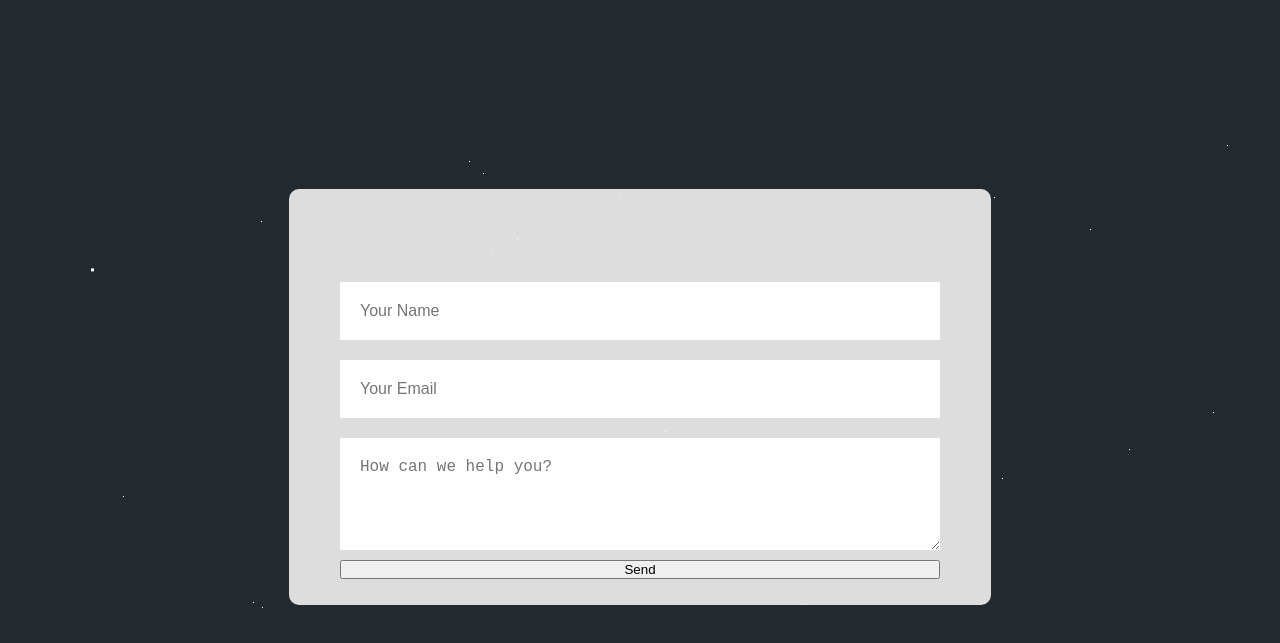
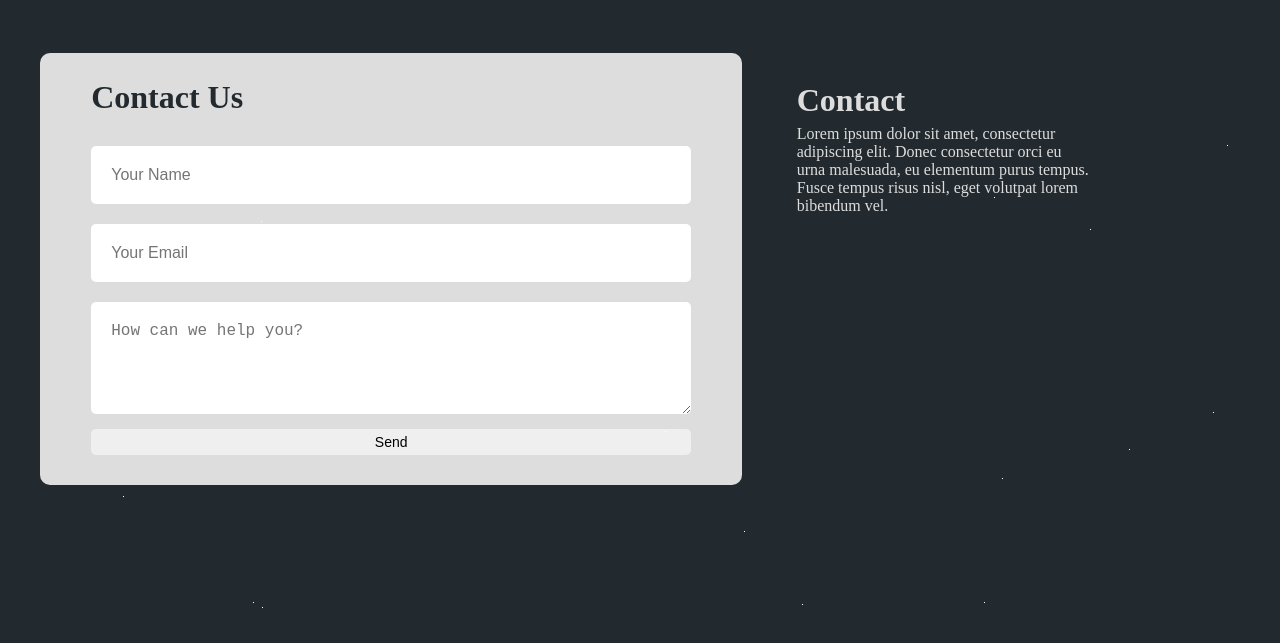
Before and after one commit to Kliiyu/1IM-IKT, a plain HTML site: page Code/HTML/005_Portfolio/contact.html in a window 1280 px wide. Shown: the part 77-720 px from the top of the page. Drawn offline with nearby package versions, Linux system fonts and the light colour scheme.

Commit message:
portfolio update

```diff
--- a/Code/HTML/005_Portfolio/contact.html
+++ b/Code/HTML/005_Portfolio/contact.html
@@ -3,7 +3,10 @@
 <head>
     <meta charset="UTF-8">
     <meta name="viewport" content="width=q, initial-scale=1.0">
+
     <title>Contact</title>
+    <link rel="shortcut icon" type="image/x-icon" href="images/favicon/favicon.ico"/>
+
     <link rel="stylesheet" type="text/css" href="css/style.css"/>
     <link rel="stylesheet" type="text/css" href="css/stars.css"/>
 </head>
@@ -18,7 +21,7 @@
         <div class="nav">
             <div id="n_logo-wrapper">
                 <a class="logo" href="./index.html">
-                    <img src="images/templogo.png" style="width: auto; height: 30px;">
+                    <img src="images/logo/templogo.png" style="width: auto; height: 30px;">
                 </a>
             </div>
             <div id="n_nav-wrapper">
@@ -37,6 +40,10 @@
                 <textarea id="message" rows="4" placeholder="How can we help you?"></textarea>
                 <button type="submit">Send</button>
             </form>
+            <div id="contactinfo-side">
+                <h1>Contact</h1>
+                <p>Lorem ipsum dolor sit amet, consectetur adipiscing elit. Donec consectetur orci eu urna malesuada, eu elementum purus tempus. Fusce tempus risus nisl, eget volutpat lorem bibendum vel.</p>
+            </div>
         </div>
     </main>
 </body>
--- a/Code/HTML/005_Portfolio/css/style.css
+++ b/Code/HTML/005_Portfolio/css/style.css
@@ -17,7 +17,16 @@ html {
     scroll-behavior: smooth;
 }
 
+/* Hiding scrollbar for Chrome, Safari and Opera */
+body::-webkit-scrollbar {
+    display: none;
+}
+
+/* Hiding scrollbar for IE, Edge and Firefox */
 body {
+    scrollbar-width: none;  /* Firefox */
+    -ms-overflow-style: none;  /* IE and Edge */
+
     background-color: var(--accent2Noir);
 
     height: 100vh;
@@ -25,17 +34,6 @@ body {
     margin: 0rem;
     overflow-y: scroll;
     overflow-x: hidden;
-}
-
-/* Hiding scrollbar for Chrome, Safari and Opera */
-body::-webkit-scrollbar {
-    display: none;
-}
-
-/* Hiding scrollbar for IE, Edge and Firefox */
-body {
-  scrollbar-width: none;  /* Firefox */
-  -ms-overflow-style: none;  /* IE and Edge */
 }
 
 
@@ -176,19 +174,32 @@ body {
     grid-column: span 3 /auto;
 }
 
+.footer {
+    display: flex;
+    margin-left: 1.5rem;
+    margin-right: 1.5rem;
+    bottom: 0;
+    left: 0;
+    z-index: 10;
+}
 
 /* Contact Page */
 
 #contact-container {
-    width: 100%;
+    width: 90%;
     height: 100vh;
     display: flex;
-    align-items: center;
-    justify-content: center;
+    align-items: flex-start;
+    justify-content: flex-start;
+    margin-top: 2.5rem;
+    margin-left: 1.5rem;
+    margin-right: 2.5rem;
+    margin-bottom: 2.5;
+    padding: 1em;
 }
 
 #contact-container h1 {
-    color: var(--priWhite);
+    color: var(--accent2Noir);
 }
 
 form {
@@ -209,8 +220,31 @@ form h1 {
 
 form input, form textarea {
     border: 0;
+    border-radius: 5px;
     margin: 10px 0;
     padding: 20px;
     outline: none;
     font-size: 16px;
 }
+
+form button {
+    border: 0;
+    border-radius: 5px;
+    margin: 5px 0;
+    padding: 5px;
+    outline: none;
+    font-size: 14px;
+    cursor: pointer;
+}
+
+#contactinfo-side {
+    display: flex;
+    flex-direction: column;
+    max-width: 300px;
+    padding: 2vw 4vw;
+}
+
+#contactinfo-side h1, #contactinfo-side p {
+    color: var(--priWhite);
+    margin: .2rem;
+}
--- /dev/null
+++ b/Code/HTML/005_Portfolio/images/favicon/about.txt
@@ -0,0 +1,12 @@
+This favicon was generated using the following font:
+
+- Font Title: Dancing Script
+- Font Author: Copyright 2016 The Dancing Script Project Authors (https://github.com/googlefonts/DancingScript), with Reserved Font Name 'Dancing Script'.
+- Font Source: http://fonts.gstatic.com/s/dancingscript/v25/If2cXTr6YS-zF4S-kcSWSVi_sxjsohD9F50Ruu7B7y0HTeB9ptDqpw.ttf
+- Font License: SIL Open Font License, 1.1 (http://scripts.sil.org/OFL))
+
+
+<link rel="apple-touch-icon" sizes="180x180" href="/apple-touch-icon.png">
+<link rel="icon" type="image/png" sizes="32x32" href="/favicon-32x32.png">
+<link rel="icon" type="image/png" sizes="16x16" href="/favicon-16x16.png">
+<link rel="manifest" href="/site.webmanifest">
```
Also changed, not shown: Code/HTML/005_Portfolio/index.html (+12 -1 lines), Code/HTML/005_Portfolio/work.html (+4 -1 lines), Code/HTML/005_Portfolio/images/favicon/android-chrome-192x192.png (added), Code/HTML/005_Portfolio/images/favicon/android-chrome-512x512.png (added), Code/HTML/005_Portfolio/images/favicon/apple-touch-icon.png (added), Code/HTML/005_Portfolio/images/favicon/favicon-16x16.png (added), Code/HTML/005_Portfolio/images/favicon/favicon-32x32.png (added), Code/HTML/005_Portfolio/images/favicon/favicon.ico (added), Code/HTML/005_Portfolio/images/favicon/site.webmanifest (added), Code/HTML/005_Portfolio/images/icons/envelope-solid.svg (renamed from Code/HTML/005_Portfolio/icons/envelope-solid.svg), Code/HTML/005_Portfolio/images/icons/instagram.svg (renamed from Code/HTML/005_Portfolio/icons/instagram.svg), Code/HTML/005_Portfolio/images/icons/youtube.svg (renamed from Code/HTML/005_Portfolio/icons/youtube.svg), Code/HTML/005_Portfolio/images/logo/templogo.png (renamed from Code/HTML/005_Portfolio/images/templogo.png).
